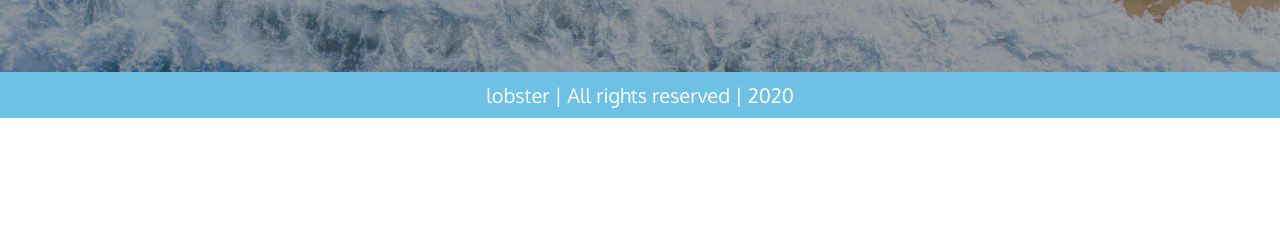
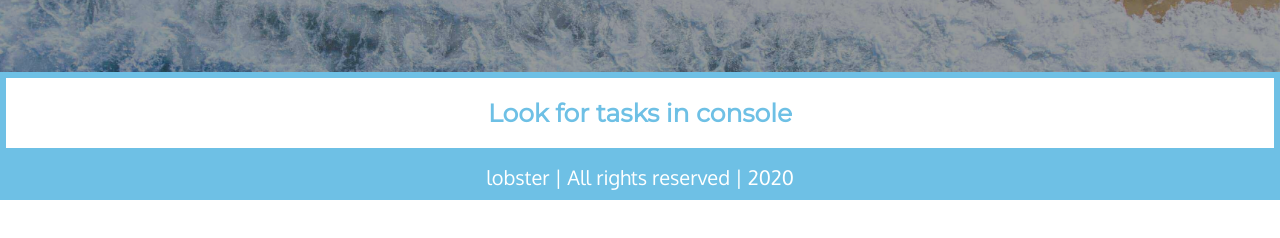
Before and after one commit to Nazar-himin/js-course, a plain HTML site: page home-work-10/home-work-10.html in a window 1280 px wide. Shown: the part 328-566 px from the top of the page. Drawn offline with Linux system fonts and the light colour scheme.

Commit message:
fix 10 work

```diff
--- a/home-work-10/home-work-10.html
+++ b/home-work-10/home-work-10.html
@@ -49,9 +49,9 @@
     </div>
   </header>
   <main>
-    <!-- <div class="home_work_console">
-            <span>Look for tasks in console</span>
-        </div> -->
+    <div class="home_work_console">
+      <span>Look for tasks in console</span>
+    </div>
   </main>
   <footer>
     <div>
```
